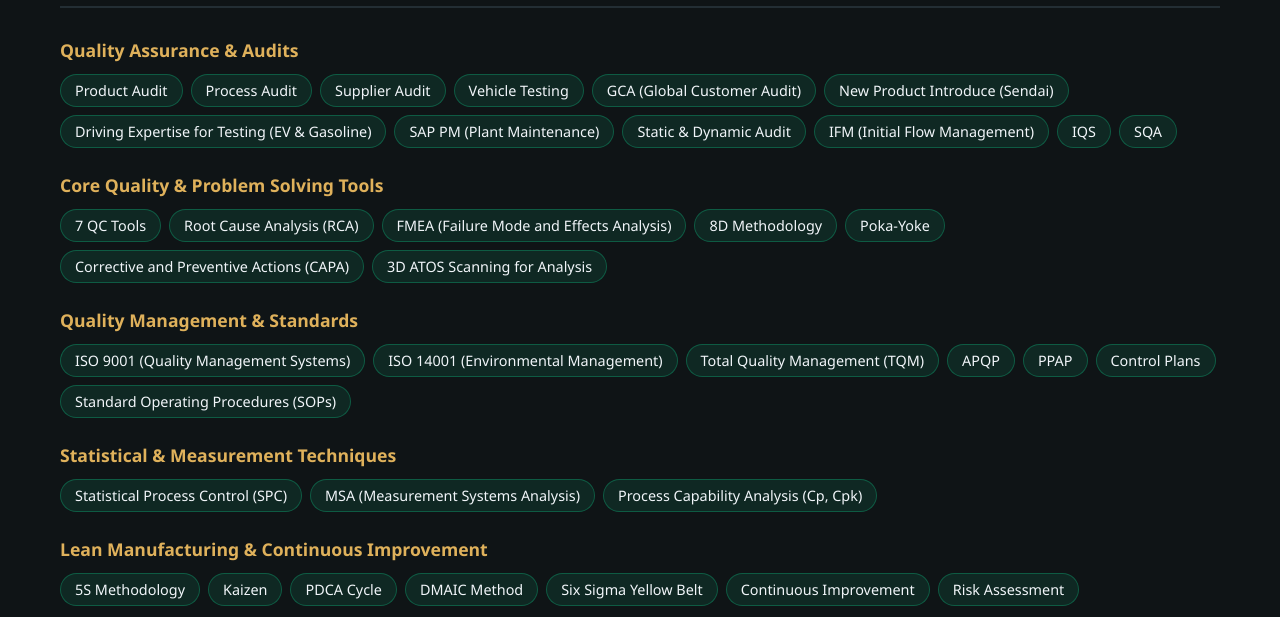
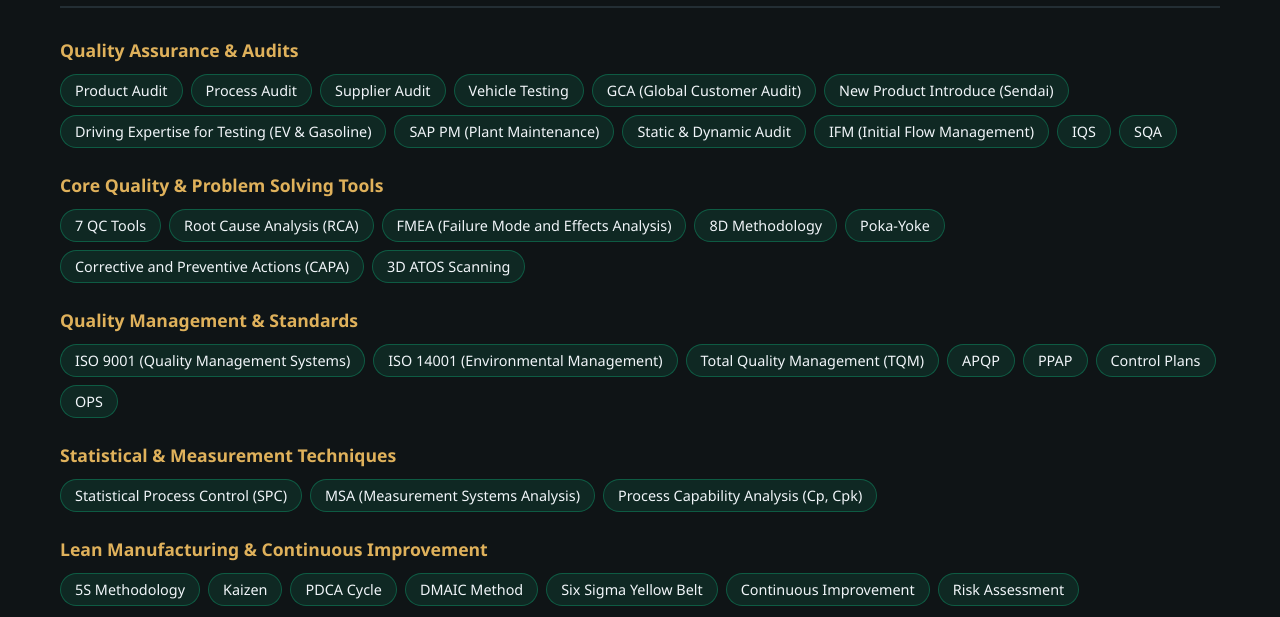
Before and after one commit to pushkarlove/bikash-kushwaha, a Flask app: page / in a window 1280 px wide. Shown: the part 660-1277 px from the top of the page. Run offline with Flask 3, Linux system fonts and the light colour scheme.

Commit message:
Update index.html

```diff
--- a/templates/index.html
+++ b/templates/index.html
@@ -134,7 +134,7 @@
                 <span class="skill-pill">8D Methodology</span>
                 <span class="skill-pill">Poka-Yoke</span>
                 <span class="skill-pill">Corrective and Preventive Actions (CAPA)</span>
-                <span class="skill-pill">3D ATOS Scanning for Analysis</span>
+                <span class="skill-pill">3D ATOS Scanning</span>
             </div>
         </div>
 
@@ -147,7 +147,7 @@
                 <span class="skill-pill">APQP</span>
                 <span class="skill-pill">PPAP</span>
                 <span class="skill-pill">Control Plans</span>
-                <span class="skill-pill">Standard Operating Procedures (SOPs)</span>
+                <span class="skill-pill">OPS</span>
             </div>
         </div>
 
@@ -287,7 +287,7 @@
                     </li>
                     <li>
                         <strong style="color: #ffffff;">Teamwork Appreciation (Maruti eVitara EV Launch 2026):</strong>
-                        Recognized for first-attempt successful Sendai completion, resolving customer feedback, and providing leadership support in Dynamic Audit (DA) for Maruti's flagship EV model.
+                        Recognized for first-attempt successful Sendai completion, resolving customer feedback, and providing leadership support in Dispatch approval (DA) for Maruti's flagship EV model.
                     </li>
                     <li>
                         <strong style="color: #ffffff;">Successful First-Attempt SOP Launches:</strong>
```
